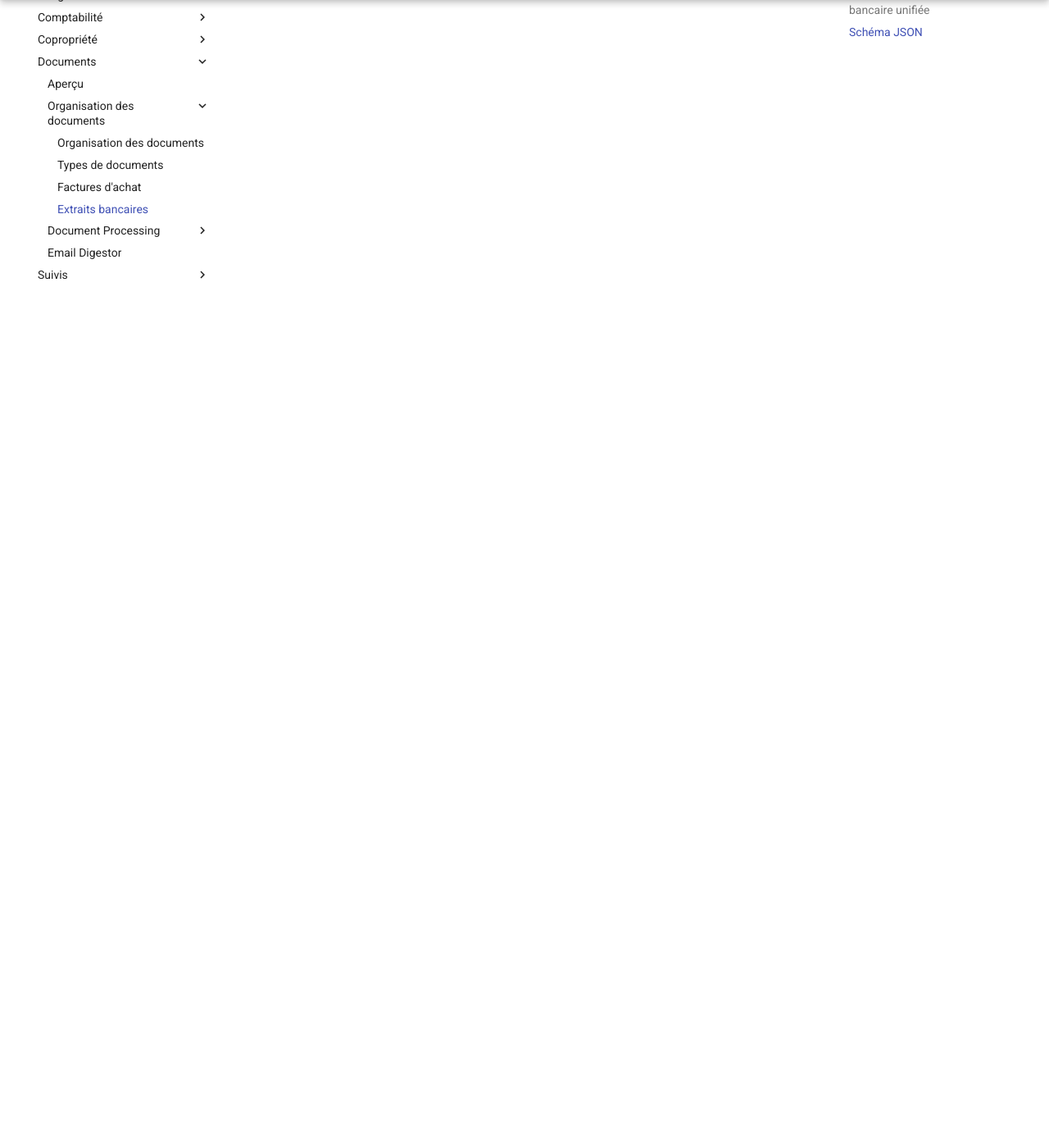
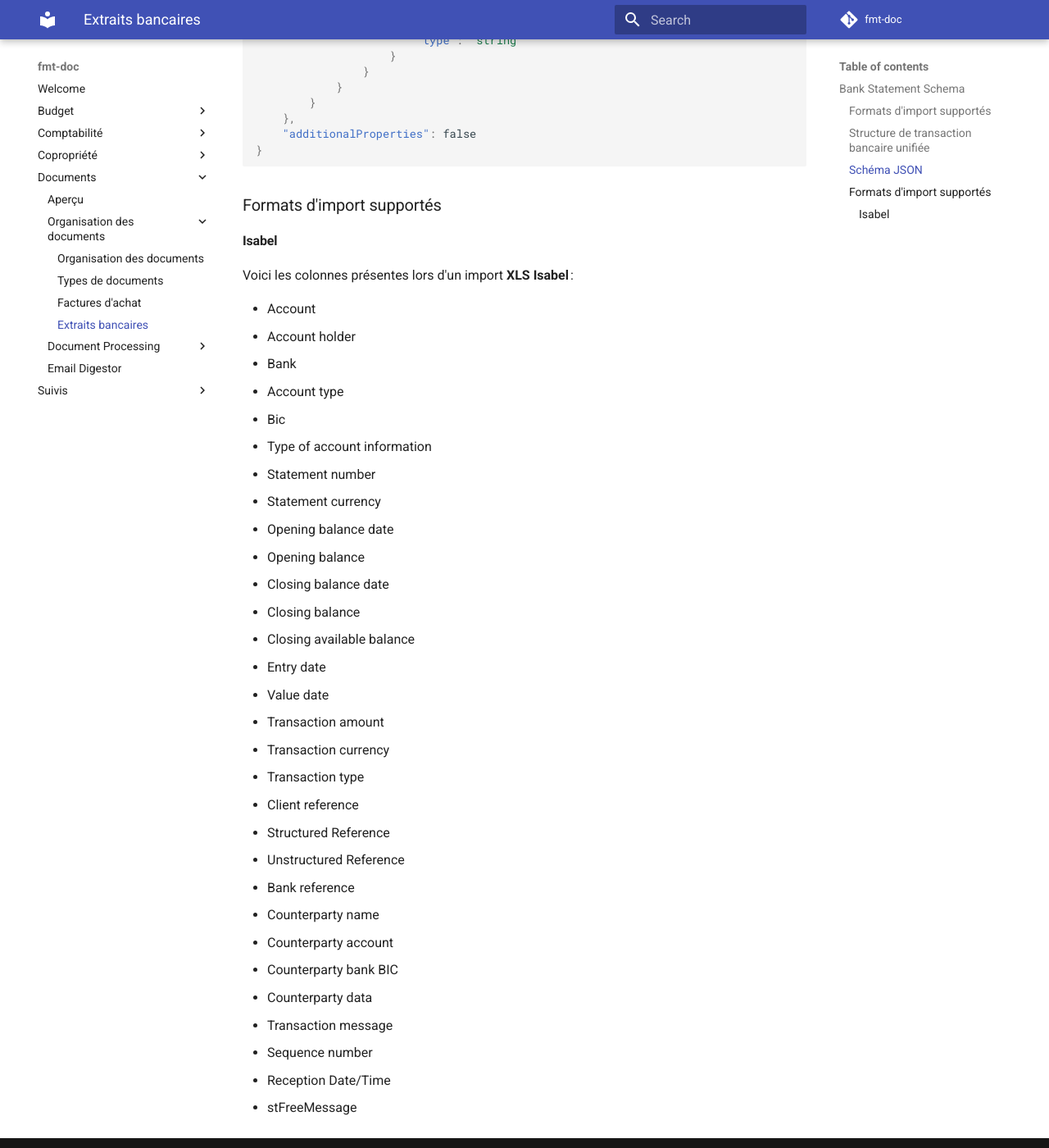
Before and after one commit to fmt-saas/fmt-doc, an MkDocs documentation site: the page built from docs/documents/organisation-des-documents/bank-statement-schema.md, in a window 1280 px wide and 1400 px high, scrolled down 2593 px. Shown: the whole window at 82% size. Built offline with MkDocs 1.6.1 and Material for MkDocs 9.7.7, drawn with Linux system fonts in a browser that asks for light colours; comment, search, counter and statistics services are not loaded; some of the changed text lies outside the part shown.

Commit message:
Document Isabel import fields

````diff
--- a/docs/documents/organisation-des-documents/bank-statement-schema.md
+++ b/docs/documents/organisation-des-documents/bank-statement-schema.md
@@ -1,6 +1,16 @@
 ## Bank Statement Schema
 
 Cette page décrit la **Structure de transaction bancaire unifiée** ainsi que le schéma JSON correspondant aux relevés bancaires utilisés dans FMT.
+
+### Formats d'import supportés
+
+Les relevés bancaires peuvent être importés dans différents formats.
+Les **imports Isabel** constituent le premier cas pris en charge :
+
+- CODA
+- CAMT.053
+- XLSX *(Isabel uniquement)*
+- MT940
 
 ### Structure de transaction bancaire unifiée
 
@@ -101,3 +111,40 @@ Cette page décrit la **Structure de transaction bancaire unifiée** ainsi que l
     "additionalProperties": false
 }
 ```
+
+### Formats d'import supportés
+
+#### Isabel
+
+Voici les colonnes présentes lors d'un import **XLS Isabel** :
+
+- Account
+- Account holder
+- Bank
+- Account type
+- Bic
+- Type of account information
+- Statement number
+- Statement currency
+- Opening balance date
+- Opening balance
+- Closing balance date
+- Closing balance
+- Closing available balance
+- Entry date
+- Value date
+- Transaction amount
+- Transaction currency
+- Transaction type
+- Client reference
+- Structured Reference
+- Unstructured Reference
+- Bank reference
+- Counterparty name
+- Counterparty account
+- Counterparty bank BIC
+- Counterparty data
+- Transaction message
+- Sequence number
+- Reception Date/Time
+- stFreeMessage
````
